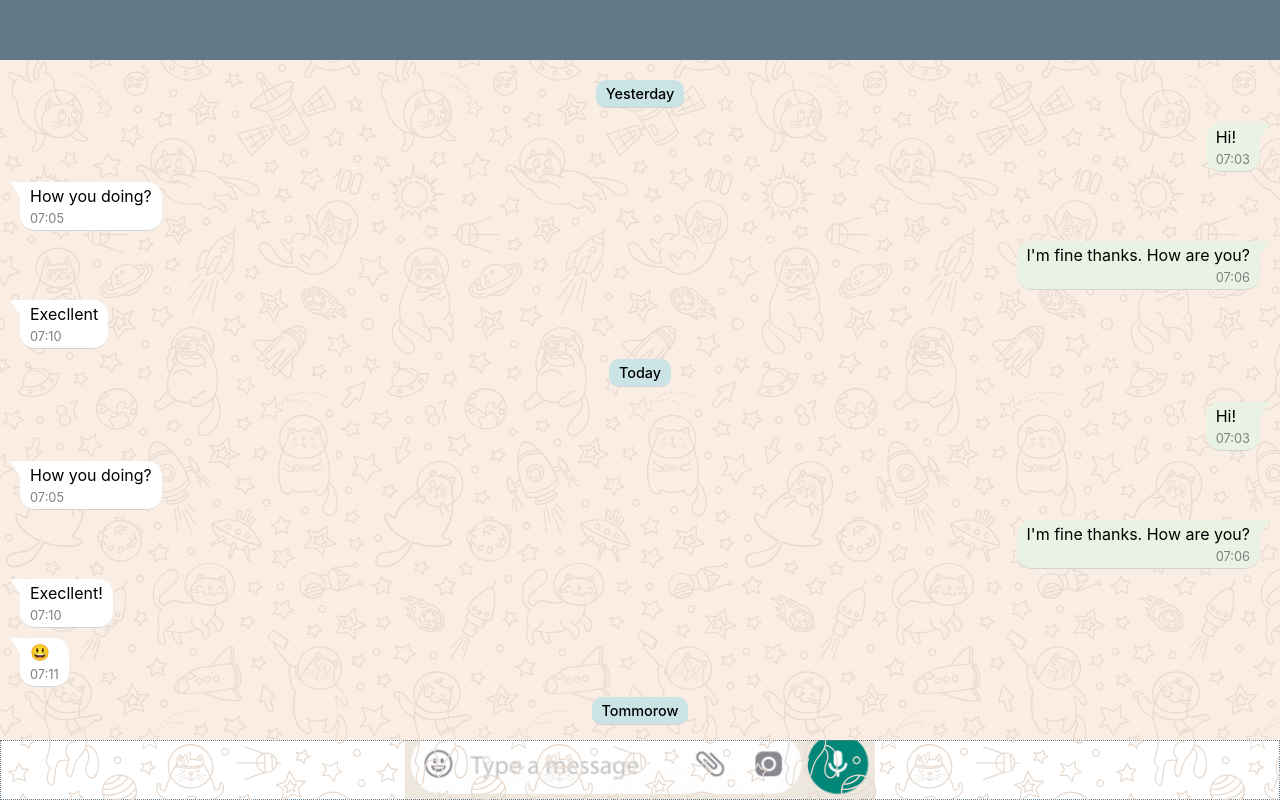
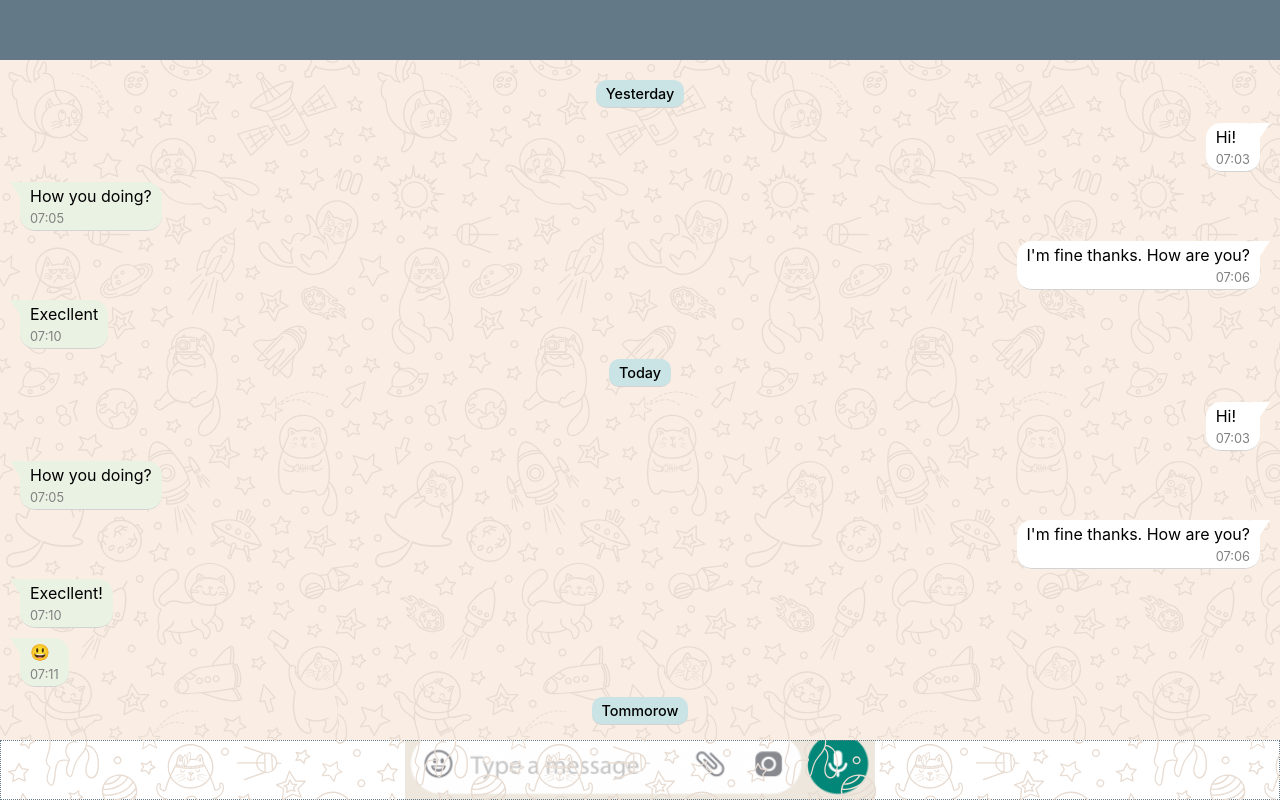
Before and after one commit to alexeimdev/messaging-app, a React (Create React App) app in the folder client/: page /chat in a window 1280 px wide. Built offline with nearby package versions, Linux system fonts and the light colour scheme.

Commit message:
Fixed colors

```diff
--- a/client/src/features/chat/Message.module.scss
+++ b/client/src/features/chat/Message.module.scss
@@ -5,7 +5,7 @@
     align-self: end;
     padding: 4px 10px;
     margin-bottom: 10px;
-    background-color: $ivory;
+    background-color: $white;
     border-radius: 15px;
     position: relative;
     z-index: 2;
@@ -24,7 +24,7 @@
         border-left: 10px solid transparent;
         border-right: 10px solid transparent;
         border-top: 15px solid;
-        border-top-color: $ivory;
+        border-top-color: $white;
         margin-right: -10px;
         clear: both;
     }
@@ -41,7 +41,7 @@
 
     &.me {
         align-self: start;
-        background-color: $white;
+        background-color: $ivory;
         border-bottom: 1px solid $light-gray;
 
         border-right: 0;
@@ -49,7 +49,7 @@
         &::before {
             left: 0%;
             margin-left: -10px;
-            border-top-color: $white;
+            border-top-color: $ivory;
         }
 
         .time {
```
